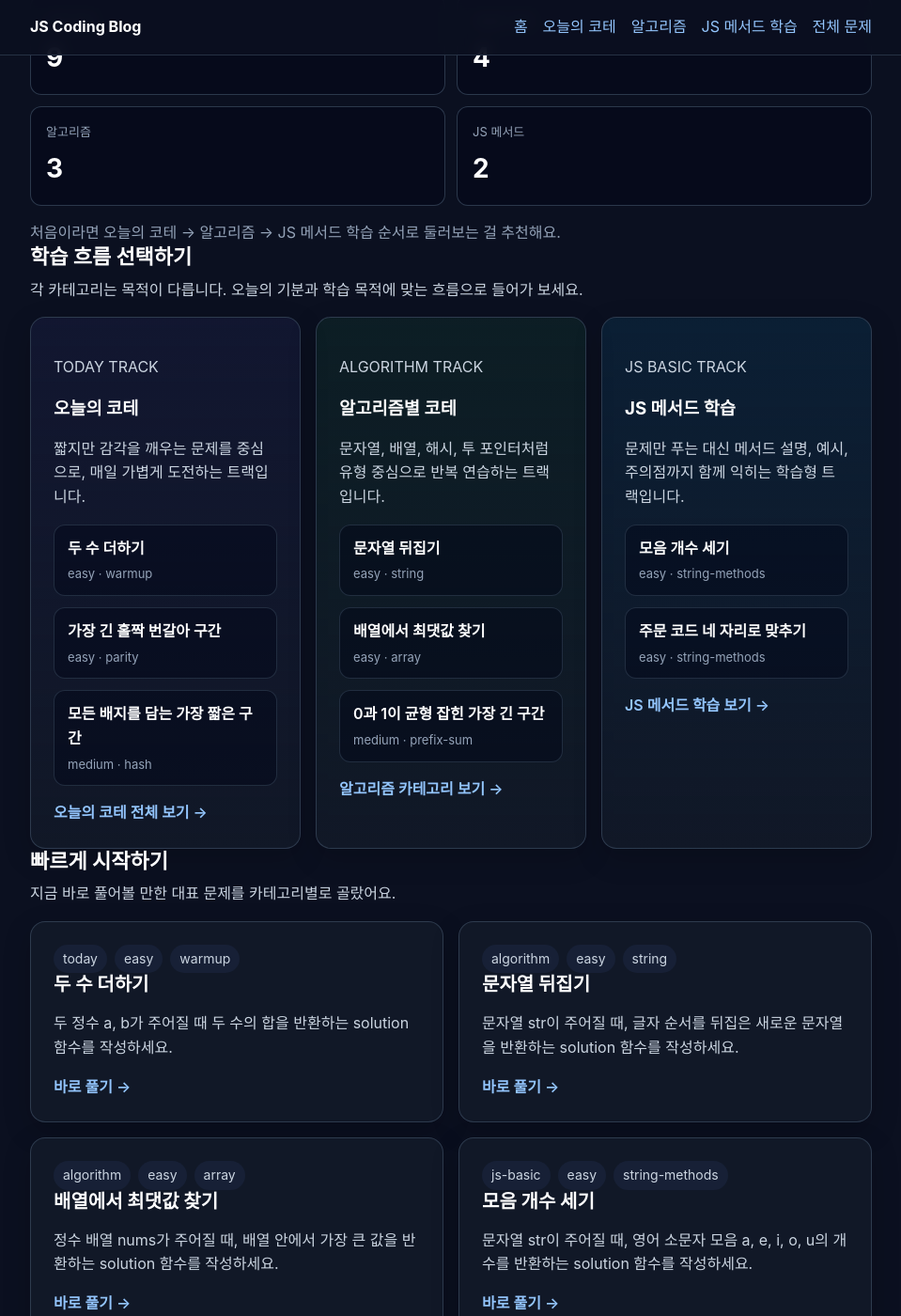
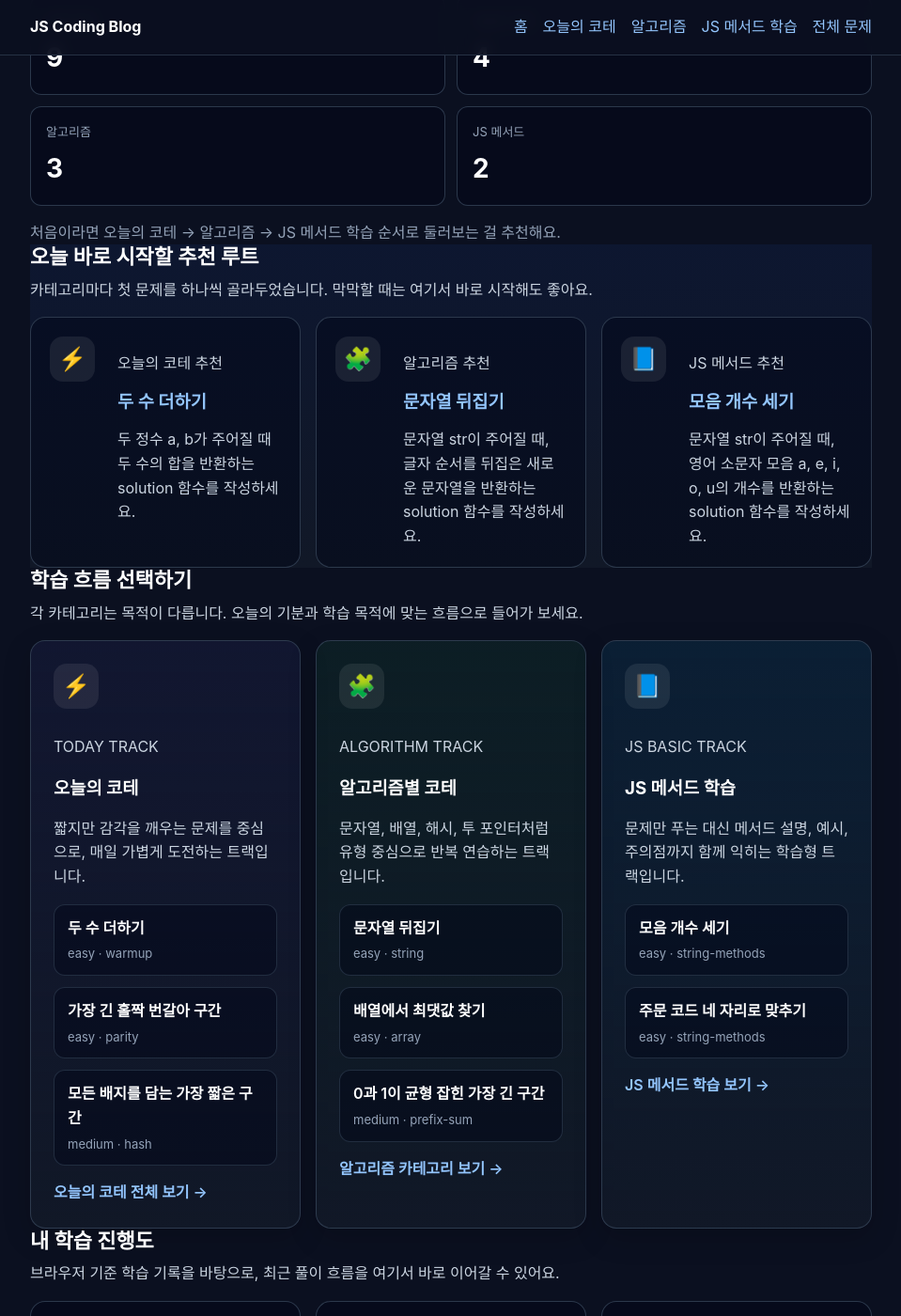
Before and after one commit to ghgfhfg2/js-coding-blog, a Jekyll site: the page built from index.md, in a window 1280 px wide and 1400 px high, scrolled down 409 px. Shown: the whole window at 94% size, without its empty margins (160-1119 px from the left). Built offline with Jekyll 4.4.1, drawn with Linux system fonts in a browser that asks for light colours; some of the changed text lies outside the part shown.

Commit message:
feat: polish dashboard with progress and featured routes

```diff
--- a/assets/css/style.css
+++ b/assets/css/style.css
@@ -689,3 +689,118 @@ code,
     grid-template-columns: 1fr;
   }
 }
+
+.home-section--feature-strip {
+  background: linear-gradient(180deg, rgba(37, 99, 235, 0.08), rgba(17, 24, 39, 1));
+}
+
+.featured-route-grid,
+.home-progress-grid {
+  display: grid;
+  grid-template-columns: repeat(3, minmax(0, 1fr));
+  gap: var(--space-4);
+}
+
+.featured-route-card,
+.progress-summary-card {
+  padding: 20px;
+  border-radius: var(--radius-lg);
+  border: 1px solid rgba(51, 65, 85, 0.85);
+  background: rgba(2, 6, 23, 0.45);
+}
+
+.featured-route-card {
+  display: grid;
+  grid-template-columns: 56px 1fr;
+  gap: 16px;
+  align-items: start;
+}
+
+.featured-route-card__icon,
+.category-card__icon {
+  width: 48px;
+  height: 48px;
+  display: inline-flex;
+  align-items: center;
+  justify-content: center;
+  border-radius: 14px;
+  background: rgba(255, 255, 255, 0.08);
+  font-size: 24px;
+}
+
+.category-card__icon {
+  margin-bottom: var(--space-3);
+}
+
+.featured-route-card h3,
+.progress-summary-card__title {
+  margin: 0 0 8px;
+}
+
+.featured-route-card p:last-child {
+  margin-bottom: 0;
+}
+
+.progress-summary-card {
+  display: flex;
+  flex-direction: column;
+  gap: 8px;
+}
+
+.progress-summary-card__label {
+  color: var(--color-text-muted);
+  font-size: 13px;
+}
+
+.progress-summary-card__value {
+  font-size: 34px;
+  color: #fff;
+}
+
+.progress-summary-card__meta {
+  color: var(--color-text-muted);
+  font-size: 13px;
+}
+
+.progress-summary-card--list {
+  justify-content: flex-start;
+}
+
+.recent-mini-list {
+  list-style: none;
+  padding: 0;
+  margin: 0;
+  display: grid;
+  gap: 10px;
+}
+
+.recent-mini-item {
+  display: flex;
+  flex-direction: column;
+  gap: 2px;
+  padding: 10px 12px;
+  border-radius: var(--radius-md);
+  background: rgba(15, 23, 42, 0.9);
+  border: 1px solid rgba(51, 65, 85, 0.6);
+}
+
+.recent-mini-item a {
+  color: #fff;
+  font-weight: 600;
+}
+
+.recent-mini-item span {
+  color: var(--color-text-muted);
+  font-size: 12px;
+}
+
+@media (max-width: 820px) {
+  .featured-route-grid,
+  .home-progress-grid {
+    grid-template-columns: 1fr;
+  }
+
+  .featured-route-card {
+    grid-template-columns: 1fr;
+  }
+}
--- /dev/null
+++ b/assets/js/home-dashboard.js
@@ -0,0 +1,68 @@
+(function () {
+  const archiveKey = 'js-coding-blog:archive';
+  const root = document.querySelector('[data-home-archive]');
+  if (!root) return;
+
+  const solvedCount = root.querySelector('[data-home-solved-count]');
+  const latestTitle = root.querySelector('[data-home-latest-title]');
+  const latestDate = root.querySelector('[data-home-latest-date]');
+  const progressCopy = root.querySelector('[data-home-progress-copy]');
+  const recentList = root.querySelector('[data-home-recent-list]');
+
+  const archive = readArchive();
+  const items = Object.values(archive.items || {}).sort((a, b) => {
+    const aTime = a?.solvedAt ? new Date(a.solvedAt).getTime() : 0;
+    const bTime = b?.solvedAt ? new Date(b.solvedAt).getTime() : 0;
+    return bTime - aTime;
+  });
+
+  solvedCount.textContent = String(items.length);
+
+  if (!items.length) {
+    latestTitle.textContent = '아직 없음';
+    latestDate.textContent = '-';
+    progressCopy.textContent = '아직 푼 문제가 없어요. 오늘의 코테부터 한 문제 시작해보세요.';
+    return;
+  }
+
+  latestTitle.textContent = items[0].title || '최근 풀이 문제';
+  latestDate.textContent = formatDate(items[0].solvedAt);
+  progressCopy.textContent = `지금까지 ${items.length}문제를 풀었어요. 최근 풀이 흐름을 이어가 보세요.`;
+
+  if (recentList) {
+    recentList.innerHTML = '';
+    items.slice(0, 3).forEach((item) => {
+      const li = document.createElement('li');
+      li.className = 'recent-mini-item';
+      li.innerHTML = `<a href="${item.url || '#'}">${item.title || item.id || '이름 없는 문제'}</a><span>${formatDate(item.solvedAt)}</span>`;
+      recentList.appendChild(li);
+    });
+  }
+
+  function readArchive() {
+    try {
+      const raw = localStorage.getItem(archiveKey);
+      if (!raw) return { items: {}, updatedAt: null };
+      const parsed = JSON.parse(raw);
+      return {
+        items: parsed.items && typeof parsed.items === 'object' ? parsed.items : {},
+        updatedAt: parsed.updatedAt || null,
+      };
+    } catch (error) {
+      return { items: {}, updatedAt: null };
+    }
+  }
+
+  function formatDate(value) {
+    try {
+      return new Intl.DateTimeFormat('ko-KR', {
+        month: 'short',
+        day: 'numeric',
+        hour: '2-digit',
+        minute: '2-digit',
+      }).format(new Date(value));
+    } catch (error) {
+      return value || '-';
+    }
+  }
+})();
--- a/index.md
+++ b/index.md
@@ -8,6 +8,10 @@ description: 카테고리 중심으로 JavaScript 코딩 문제를 탐색하고
 {% assign algorithm_problems = site.problems | where: 'track', 'algorithm' | sort: 'order' %}
 {% assign js_basic_problems = site.problems | where: 'track', 'js-basic' | sort: 'order' %}
 {% assign total_count = site.problems | size %}
+{% assign featured = site.problems | sort: 'order' %}
+{% assign featured_today = today_problems | first %}
+{% assign featured_algorithm = algorithm_problems | first %}
+{% assign featured_basic = js_basic_problems | first %}
 
 <section class="hero-section hero-section--dashboard">
   <div class="hero-copy">
@@ -52,6 +56,40 @@ description: 카테고리 중심으로 JavaScript 코딩 문제를 탐색하고
   </div>
 </section>
 
+<section class="home-section home-section--feature-strip">
+  <div class="section-heading">
+    <h2>오늘 바로 시작할 추천 루트</h2>
+    <p>카테고리마다 첫 문제를 하나씩 골라두었습니다. 막막할 때는 여기서 바로 시작해도 좋아요.</p>
+  </div>
+
+  <div class="featured-route-grid">
+    <article class="featured-route-card featured-route-card--today">
+      <div class="featured-route-card__icon">⚡</div>
+      <div>
+        <p class="dashboard-card__eyebrow">오늘의 코테 추천</p>
+        <h3><a href="{{ featured_today.url }}">{{ featured_today.title }}</a></h3>
+        <p>{{ featured_today.excerpt | strip_html | truncate: 90 }}</p>
+      </div>
+    </article>
+    <article class="featured-route-card featured-route-card--algorithm">
+      <div class="featured-route-card__icon">🧩</div>
+      <div>
+        <p class="dashboard-card__eyebrow">알고리즘 추천</p>
+        <h3><a href="{{ featured_algorithm.url }}">{{ featured_algorithm.title }}</a></h3>
+        <p>{{ featured_algorithm.excerpt | strip_html | truncate: 90 }}</p>
+      </div>
+    </article>
+    <article class="featured-route-card featured-route-card--learning">
+      <div class="featured-route-card__icon">📘</div>
+      <div>
+        <p class="dashboard-card__eyebrow">JS 메서드 추천</p>
+        <h3><a href="{{ featured_basic.url }}">{{ featured_basic.title }}</a></h3>
+        <p>{{ featured_basic.excerpt | strip_html | truncate: 90 }}</p>
+      </div>
+    </article>
+  </div>
+</section>
+
 <section class="home-section">
   <div class="section-heading">
     <h2>학습 흐름 선택하기</h2>
@@ -61,6 +99,7 @@ description: 카테고리 중심으로 JavaScript 코딩 문제를 탐색하고
   <div class="category-hub-grid">
     <article class="category-card category-card--today">
       <div class="category-card__head">
+        <div class="category-card__icon">⚡</div>
         <p class="dashboard-card__eyebrow">TODAY TRACK</p>
         <h3>오늘의 코테</h3>
         <p>짧지만 감각을 깨우는 문제를 중심으로, 매일 가볍게 도전하는 트랙입니다.</p>
@@ -78,6 +117,7 @@ description: 카테고리 중심으로 JavaScript 코딩 문제를 탐색하고
 
     <article class="category-card category-card--algorithm">
       <div class="category-card__head">
+        <div class="category-card__icon">🧩</div>
         <p class="dashboard-card__eyebrow">ALGORITHM TRACK</p>
         <h3>알고리즘별 코테</h3>
         <p>문자열, 배열, 해시, 투 포인터처럼 유형 중심으로 반복 연습하는 트랙입니다.</p>
@@ -95,6 +135,7 @@ description: 카테고리 중심으로 JavaScript 코딩 문제를 탐색하고
 
     <article class="category-card category-card--learning">
       <div class="category-card__head">
+        <div class="category-card__icon">📘</div>
         <p class="dashboard-card__eyebrow">JS BASIC TRACK</p>
         <h3>JS 메서드 학습</h3>
         <p>문제만 푸는 대신 메서드 설명, 예시, 주의점까지 함께 익히는 학습형 트랙입니다.</p>
@@ -114,12 +155,34 @@ description: 카테고리 중심으로 JavaScript 코딩 문제를 탐색하고
 
 <section class="home-section">
   <div class="section-heading">
+    <h2>내 학습 진행도</h2>
+    <p data-home-progress-copy>브라우저 기준 학습 기록을 바탕으로, 최근 풀이 흐름을 여기서 바로 이어갈 수 있어요.</p>
+  </div>
+
+  <div class="home-progress-grid" data-home-archive>
+    <article class="progress-summary-card">
+      <span class="progress-summary-card__label">푼 문제 수</span>
+      <strong class="progress-summary-card__value" data-home-solved-count>0</strong>
+    </article>
+    <article class="progress-summary-card">
+      <span class="progress-summary-card__label">최근 푼 문제</span>
+      <strong class="progress-summary-card__title" data-home-latest-title>아직 없음</strong>
+      <span class="progress-summary-card__meta" data-home-latest-date>-</span>
+    </article>
+    <article class="progress-summary-card progress-summary-card--list">
+      <span class="progress-summary-card__label">최근 기록</span>
+      <ul class="recent-mini-list" data-home-recent-list></ul>
+    </article>
+  </div>
+</section>
+
+<section class="home-section">
+  <div class="section-heading">
     <h2>빠르게 시작하기</h2>
     <p>지금 바로 풀어볼 만한 대표 문제를 카테고리별로 골랐어요.</p>
   </div>
 
   <div class="spotlight-grid">
-    {% assign featured = site.problems | sort: 'order' %}
     {% for problem in featured limit: 6 %}
       <article class="spotlight-card">
         <div class="meta-row compact">
@@ -148,3 +211,5 @@ description: 카테고리 중심으로 JavaScript 코딩 문제를 탐색하고
     <a class="quick-link" href="/problems/">전체 문제 + 필터 보기</a>
   </div>
 </section>
+
+<script src="/assets/js/home-dashboard.js" defer></script>
```
Also changed, not shown: assets/js/problem-filters.js (+162 -7 lines).
